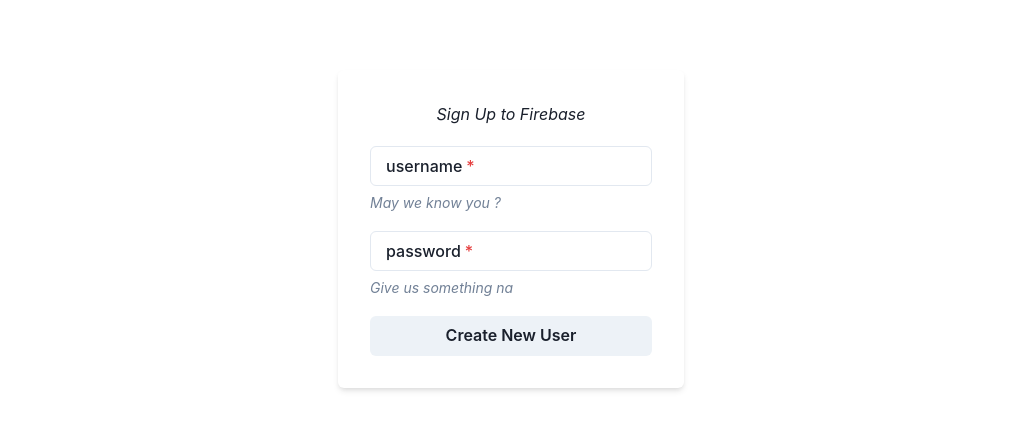
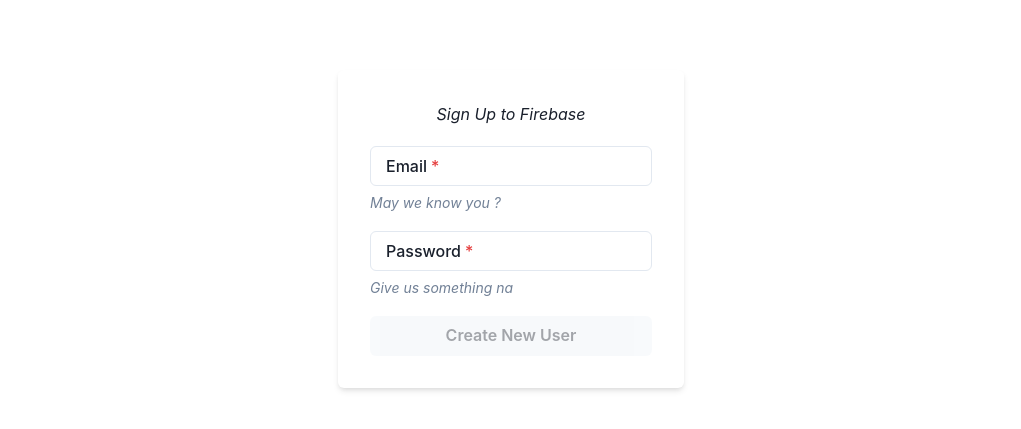
Before and after one commit to Temitope-Emmanuel/firebaseBeginner, a React (Create React App) app: page / in a window 1280 px wide. Shown: the part 203-632 px from the top of the page, without its empty margins (129-1150 px from the left). Built offline with nearby package versions, Linux system fonts and the light colour scheme; no server answers.

Commit message:
feat: :sparkles: Completed the sign up page

```diff
--- a/package.json
+++ b/package.json
@@ -10,6 +10,7 @@
     "@testing-library/jest-dom": "^5.16.2",
     "@testing-library/react": "^12.1.3",
     "@testing-library/user-event": "^13.5.0",
+    "firebase": "^9.6.7",
     "framer-motion": "^6.2.8",
     "react": "^17.0.2",
     "react-dom": "^17.0.2",
--- a/src/index.js
+++ b/src/index.js
@@ -5,11 +5,14 @@
 import reportWebVitals from './reportWebVitals';
 import {ChakraProvider} from "@chakra-ui/react"
 import {theme} from './utils/theme';
+import {FirebaseContextProvider} from './utils/firebase';
 
 const Root = () => {
   return(
     <ChakraProvider theme={theme}>
-      <App/>
+      <FirebaseContextProvider>
+        <App/>
+      </FirebaseContextProvider>
     </ChakraProvider>
   )
 }
--- /dev/null
+++ b/src/utils/firebase.js
@@ -0,0 +1,59 @@
+import React from 'react';
+import { initializeApp } from "firebase/app"
+import {getFirestore} from 'firebase/firestore/lite'
+import {getAuth, onAuthStateChanged} from "firebase/auth"
+
+const firebaseConfig = {
+    apiKey: "AIzaSyDzNmeAu-CLWrpHZ5Gm4Y7mJPDBY4ojEwg",
+    authDomain: "versustrade-63646.firebaseapp.com",
+    databaseURL: "https://versustrade-63646-default-rtdb.firebaseio.com",
+    projectId: "versustrade-63646",
+    storageBucket: "versustrade-63646.appspot.com",
+    messagingSenderId: "320179652216",
+    appId: "1:320179652216:web:cfacb578bb8d0c087b8f8d",
+    measurementId: "G-6N5RF8TCWC"
+}
+
+const app = initializeApp(firebaseConfig)
+
+const createGenericContext = () => {
+    // Create a context with a generic parameter or undefined
+    const genericContext = React.createContext(undefined)
+
+    // Check if the value provided to the context is defined or throw an error
+    const useGenericContext = () => {
+      const contextIsDefined = React.useContext(genericContext)
+      if (!contextIsDefined) {
+        throw new Error("useGenericContext must be used within a Provider")
+      }
+      return contextIsDefined
+    }
+
+    return [useGenericContext, genericContext.Provider]
+  }
+
+const [useFirebaseService,FirebaseServiceContextProvider] = createGenericContext()
+
+export const FirebaseContextProvider = ({children}) => {
+    const db = getFirestore(app)
+    const [currentUser, setCurrentUser] = React.useState({})
+    const auth = getAuth(app)
+
+    React.useEffect(() => {
+        onAuthStateChanged(auth, user => {
+            if(user){
+                setCurrentUser(user)
+            }else {
+                setCurrentUser(user)
+            }
+        })
+    },[])
+
+    return(
+        <FirebaseServiceContextProvider value={{db, auth, currentUser}}>
+            {children}
+        </FirebaseServiceContextProvider>
+    )
+}
+
+export default useFirebaseService
--- a/src/views/Home.jsx
+++ b/src/views/Home.jsx
@@ -1,34 +1,96 @@
-import React from 'react';
-import {Box, FormControl, Input, FormLabel, FormHelperText, Text, Button} from "@chakra-ui/react";
+import React from "react";
+import { useNavigate } from "react-router-dom";
+import {
+  Box,
+  FormControl,
+  Input,
+  FormLabel,
+  FormHelperText,
+  Text,
+  Button,
+} from "@chakra-ui/react";
+import { createUserWithEmailAndPassword } from "firebase/auth";
+import useFirebaseService from "../utils/firebase";
 
 const Home = () => {
-    const [username, setUsername] = React.useState('')
-    const [password, setPassword] = React.useState('')
+  const navigate = useNavigate();
+  const { auth } = useFirebaseService();
+  const [loading, setIsLoading] = React.useState(false);
+  const [email, setEmail] = React.useState("");
+  const [password, setPassword] = React.useState("");
 
-    const handleUsername = (e) => {
-        setUsername(e.target.value)
-    }
-    const handlePassword = (e) => {
-        setPassword(e.target.value)
-    }
-    return(
-        <Box w='100vw' h='92vh' display='flex' justifyContent='center' alignItems='center'>
-            <Box bg='white' p={8} boxShadow='md' borderRadius='md'>
-                <Text textAlign='center' fontStyle='italic'>Sign Up to Firebase</Text>
-                <FormControl variant='floating' id='username' my="5" isRequired>
-                    <Input value={username} onChange={handleUsername} placeholder=' ' />
-                    <FormLabel>username</FormLabel>
-                    <FormHelperText fontStyle='italic'>May we know you ?</FormHelperText>
-                </FormControl>
-                <FormControl variant='floating' id='password' my="5" isRequired>
-                    <Input value={password} onChange={handlePassword} placeholder=' ' type='password' />
-                    <FormLabel>password</FormLabel>
-                    <FormHelperText fontStyle='italic'>Give us something na</FormHelperText>
-                </FormControl>
-                <Button w="100%">Create New User</Button>
-            </Box>
-        </Box>
-    )
-}
+  const handleEmail = (e) => {
+    setEmail(e.target.value);
+  };
+  const handlePassword = (e) => {
+    setPassword(e.target.value);
+  };
+  const handleSubmit = () => {
+    setIsLoading(true)
+    createUserWithEmailAndPassword(auth, email, password).then(
+      (userCredential) => {
+        navigate("/upload", { replace: true });
+      }
+    );
+  };
 
-export default Home
+  return (
+    <Box
+      w="100vw"
+      h="92vh"
+      display="flex"
+      justifyContent="center"
+      alignItems="center"
+    >
+      <Box bg="white" p={8} boxShadow="md" borderRadius="md">
+        <Text textAlign="center" fontStyle="italic">
+          Sign Up to Firebase
+        </Text>
+        <FormControl
+          variant="floating"
+          id="email"
+          isDisabled={loading}
+          my="5"
+          isRequired
+        >
+          <Input
+            value={email}
+            type="email"
+            onChange={handleEmail}
+            placeholder=" "
+          />
+          <FormLabel>Email</FormLabel>
+          <FormHelperText fontStyle="italic">May we know you ?</FormHelperText>
+        </FormControl>
+        <FormControl
+          variant="floating"
+          id="password"
+          isDisabled={loading}
+          my="5"
+          isRequired
+        >
+          <Input
+            value={password}
+            onChange={handlePassword}
+            placeholder=" "
+            type="password"
+          />
+          <FormLabel>Password</FormLabel>
+          <FormHelperText fontStyle="italic">
+            Give us something na
+          </FormHelperText>
+        </FormControl>
+        <Button
+          isLoading={loading}
+          disabled={email.length === 0 || password.length === 0}
+          onClick={handleSubmit}
+          w="100%"
+        >
+          Create New User
+        </Button>
+      </Box>
+    </Box>
+  );
+};
+
+export default Home;
```
Also changed, not shown: 1 other file (tests, documents, lock files or other folders).
